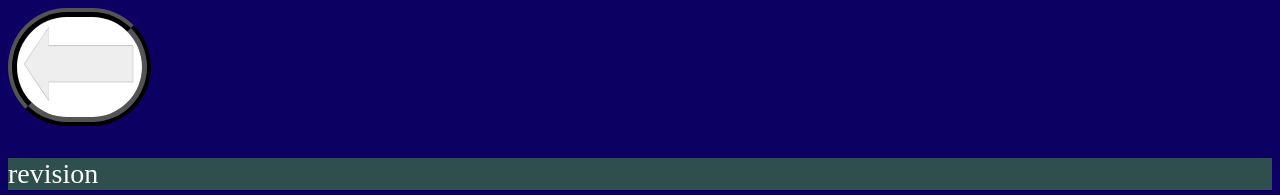
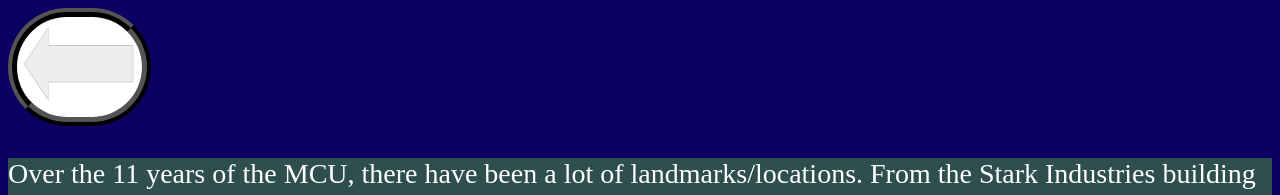
Before and after one commit to LegacyPK0401/MCU-Main, a plain HTML site: page land.html in a window 1280 px wide. Shown: the top 195 px of the page. Drawn offline with Linux system fonts and the light colour scheme.

Commit message:
Removed revision

```diff
--- a/land.html
+++ b/land.html
@@ -6,7 +6,6 @@
   </head>
   <body>
 
-<p>revision</p>
   <p>Over the 11 years of the MCU, there have been a lot of landmarks/locations. From the Stark Industries building to Ego. I am going to list them ALL below. Be patient with me.</p>
 
     <h2>List</h2>
```
